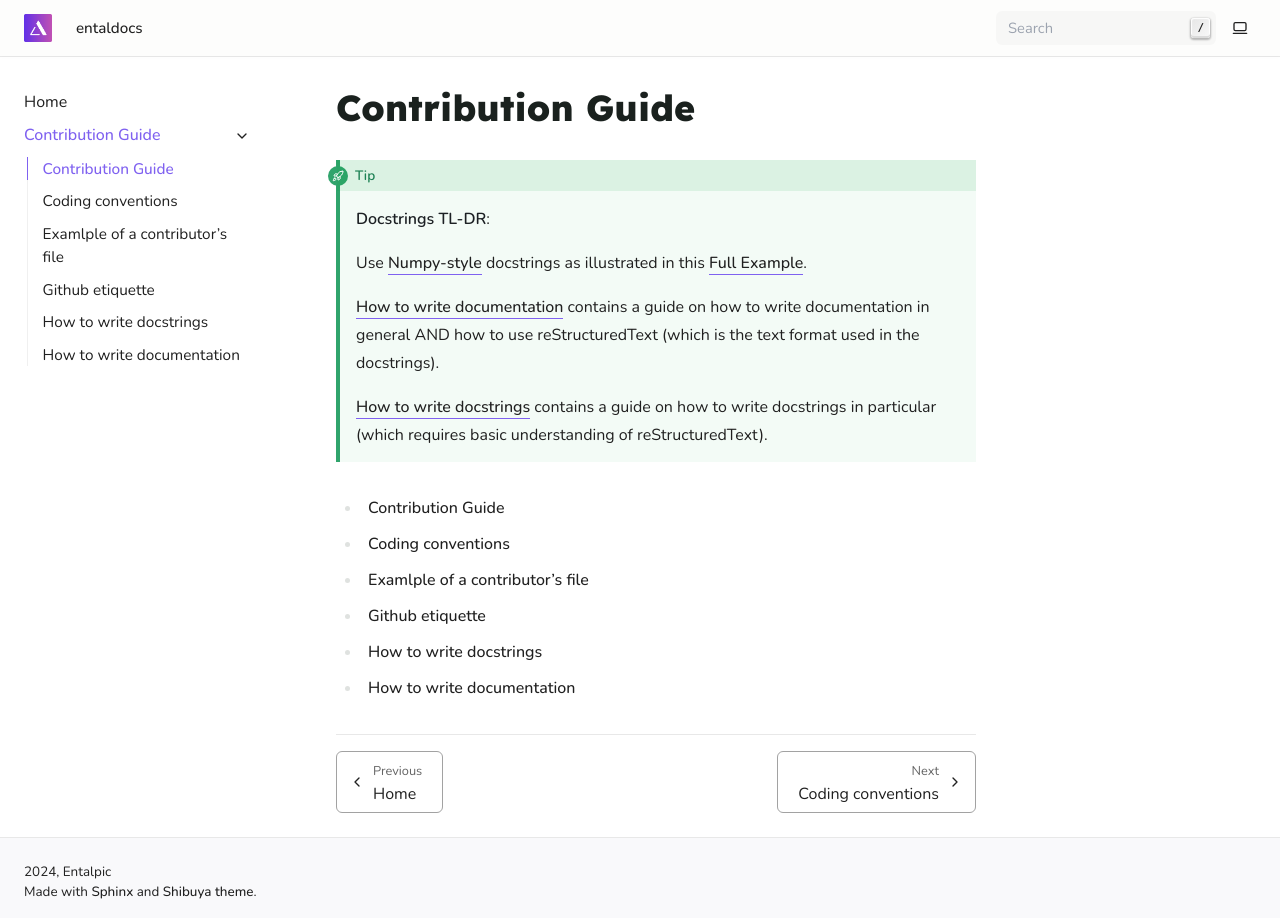
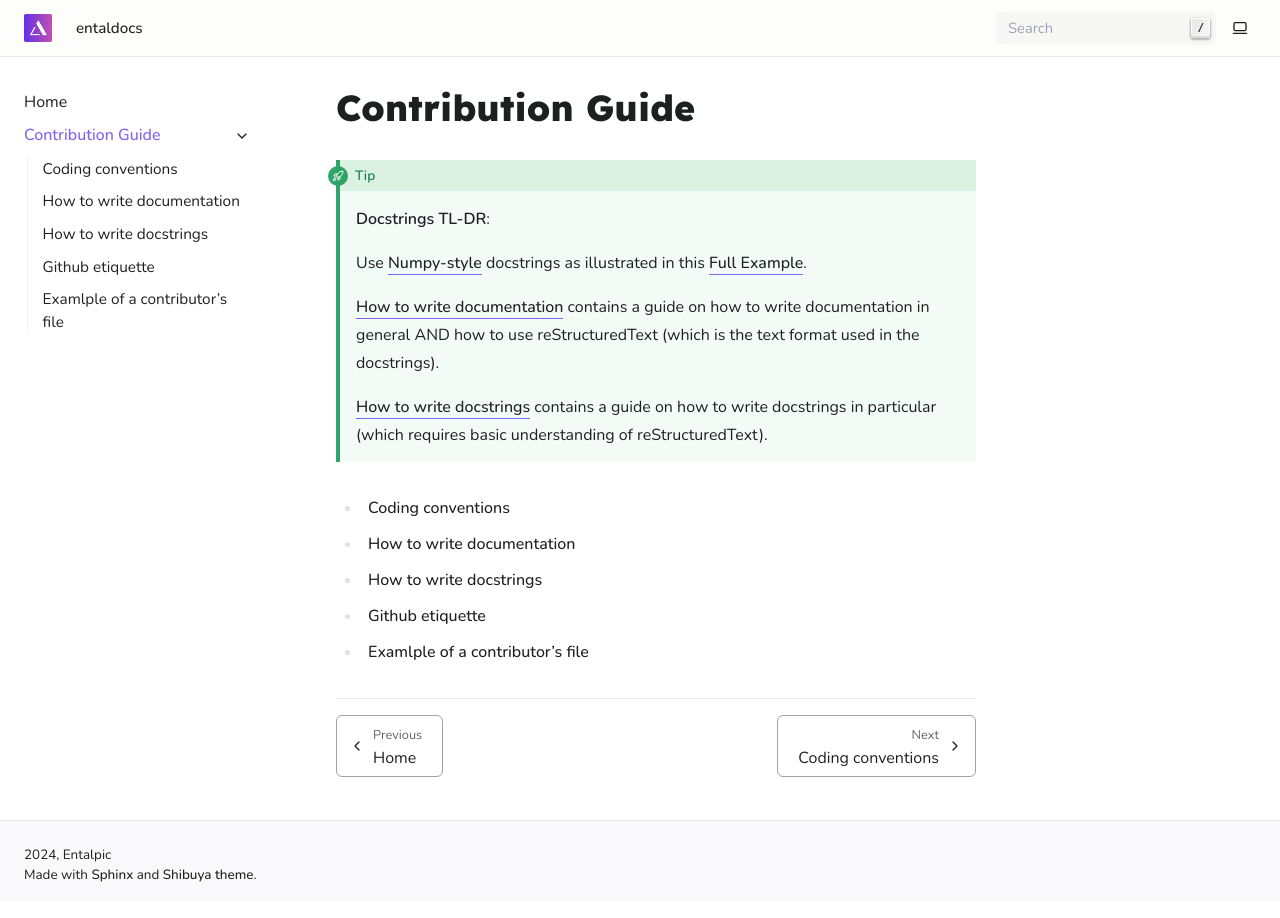
Before and after one commit to Entalpic/entaldocs, a Sphinx documentation site: the page built from docs/source/guide/index.rst, in a window 1280 px wide. Built offline with Sphinx 7.4.7, drawn with Linux system fonts in a browser that asks for light colours; some of the changed lines change nothing that is shown.

Commit message:
docs: 📝 Update Guide's TOC

```diff
--- a/docs/source/guide/index.rst
+++ b/docs/source/guide/index.rst
@@ -12,20 +12,11 @@ Contribution Guide
 
     :doc:`write-docstrings` contains a guide on how to write docstrings in particular (which requires basic understanding of reStructuredText).
 
-.. .. toctree::
-..     :maxdepth: 1
+.. toctree::
+    :maxdepth: 1
 
-..     self
-..     /guide/conventions
-..     /guide/write-documentation
-..     /guide/write-docstrings
-..     /guide/github
-..     /guide/example
-
-.. toctree::
-  :glob:
-  :titlesonly:
-  :maxdepth: 2
-
-  self
-  **
+    /guide/conventions
+    /guide/write-documentation
+    /guide/write-docstrings
+    /guide/github
+    /guide/example
```
